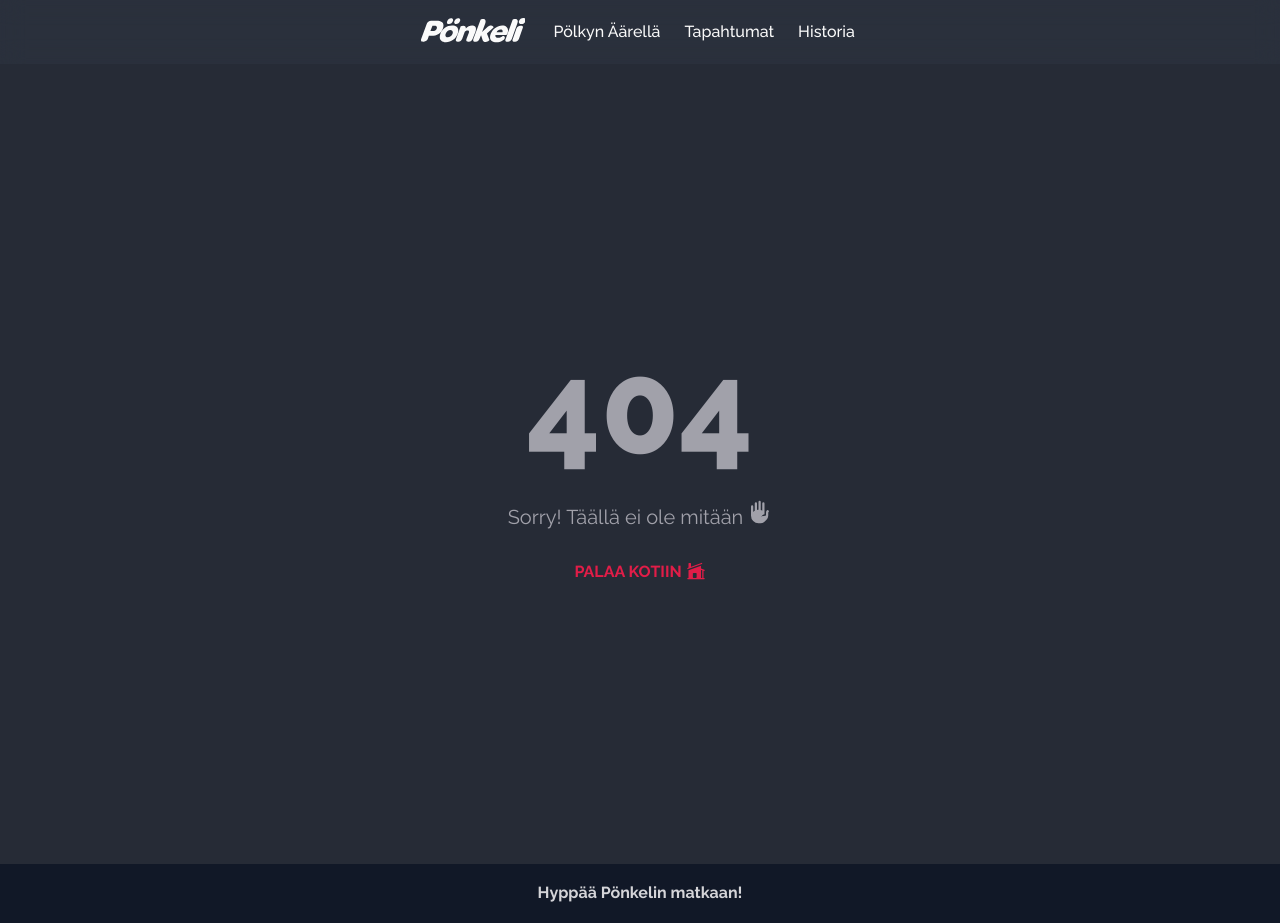
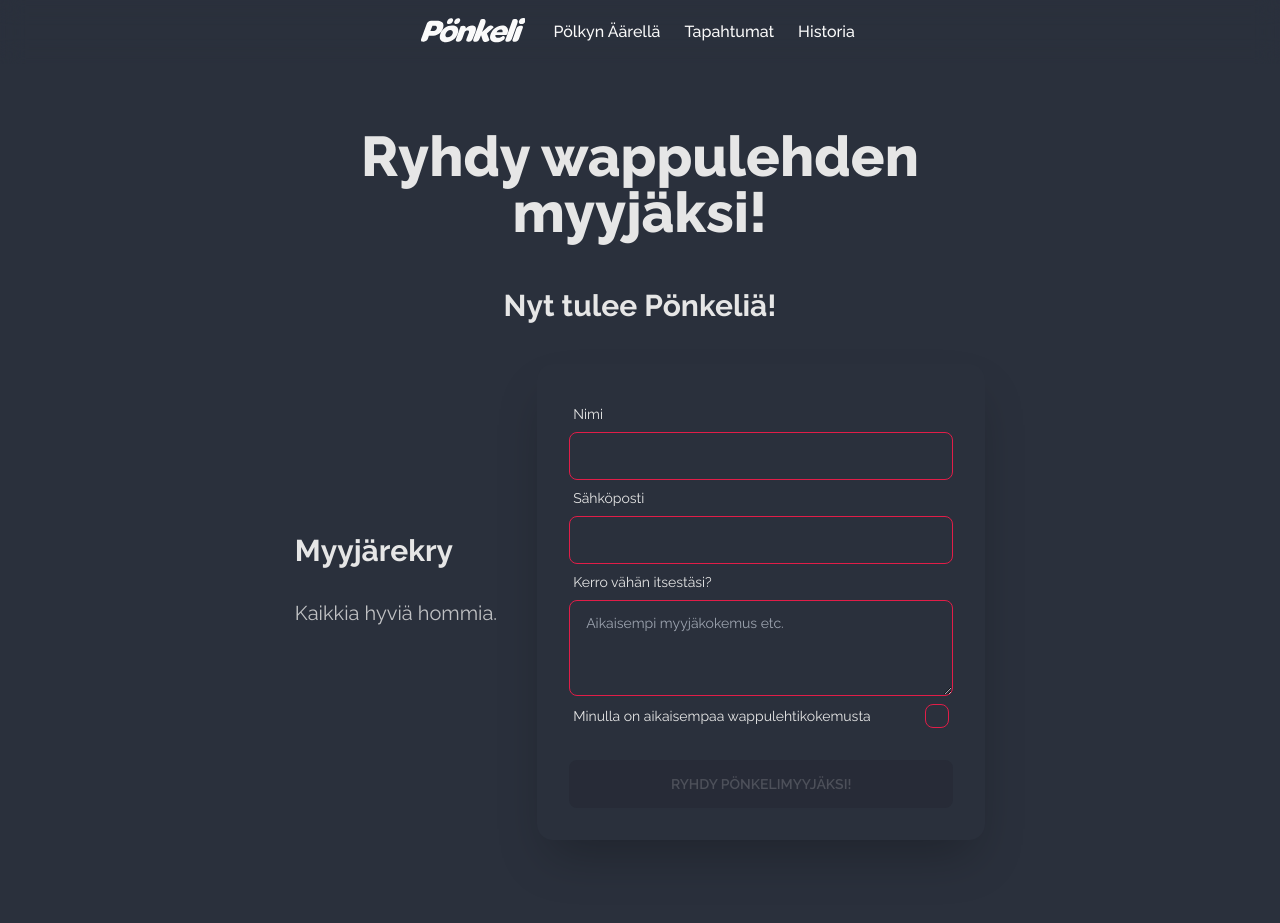
Before and after one commit to kolmeseiska/next-wappulehti, a Next.js app: page /myyjarekry in a window 1280 px wide. Before the commit this address had no page. Shown: the top 923 px of the page. Built offline with nearby package versions, Linux system fonts and the light colour scheme.

Commit message:
Create seller page, form and api

```diff
--- a/components/Navigation.tsx
+++ b/components/Navigation.tsx
@@ -12,7 +12,8 @@ type Route = [string, string]
 const routes:Route[] = [
   ['Pölkyn Äärellä', '/kisa'],
   ['Tapahtumat', '/tapahtumat'],
-  ['Historia', '/historia']
+  ['Historia', '/historia'],
+  // ['Myyjäksi!', '/myyjarekry'],
 ]
 
 const NavItems = ({ isCollapsed }:NavItemProps) => {
--- /dev/null
+++ b/components/SellerForm.tsx
@@ -0,0 +1,90 @@
+import { SubmitHandler, useForm } from 'react-hook-form'
+import { yupResolver } from '@hookform/resolvers/yup'
+
+import { Seller, sellerSchema } from '../src/seller'
+import FormCheckbox from './FormCheckbox'
+import FormInput from './FormInput'
+import FormTextarea from './FormTextarea'
+import LoadingIcon from './LoadingIcon'
+
+const upload = async (seller:Seller) => {
+  try {
+    const response = await fetch('/api/sellers', {
+      body:  JSON.stringify(seller),
+      method: 'POST',
+      headers: {
+        'Content-Type': 'application/json',
+      },
+    })
+    return await response.json()
+  } catch (error) {
+    console.log(error)
+  }
+}
+
+const defaultValues: Seller = {
+  name: '',
+  email: '',
+  description: '',
+  isExperience: false
+}
+
+const SellerForm = () => {
+  const { register, handleSubmit, formState, reset } = useForm<Seller>({
+    resolver: yupResolver(sellerSchema),
+    defaultValues
+  })
+
+  const onSubmit:SubmitHandler<Seller> = async (seller) => {
+    await upload(seller)
+    reset(defaultValues)
+  }
+
+  const { isSubmitting, isDirty, errors } = formState
+  const isBusy = isSubmitting || !isDirty
+  return (
+    <form onSubmit={handleSubmit(onSubmit)}>
+      <FormInput<Seller>
+        name='name'
+        label='Nimi'
+        register={register}
+        errors={errors}
+      />
+      <FormInput<Seller>
+        name='email'
+        label='Sähköposti'
+        register={register}
+        errors={errors}
+      />
+      <FormTextarea<Seller>
+        name='description'
+        label='Kerro vähän itsestäsi?'
+        register={register}
+        errors={errors}
+        placeholder='Aikaisempi myyjäkokemus etc.'
+      />
+      <FormCheckbox<Seller>
+        name='isExperience'
+        label='Minulla on aikaisempaa wappulehtikokemusta'
+        register={register}
+        errors={errors}
+      />
+      <div className='form-control mt-6'>
+        <button
+          type='submit'
+          className={`btn btn-primary relative ${isBusy ? 'btn-disabled' : ''} `}
+          disabled={isSubmitting || !isDirty}
+        >
+          {isSubmitting
+            ? <LoadingIcon />
+            : null}
+          {isDirty
+            ?'Lähetä'
+            :'Ryhdy Pönkelimyyjäksi!'}
+        </button>
+      </div>
+    </form>
+  )
+}
+
+export default SellerForm
--- /dev/null
+++ b/pages/api/sellers.ts
@@ -0,0 +1,42 @@
+import { NextApiRequest, NextApiResponse } from 'next'
+
+import { appendSheet, GoogleConfigSheets } from '../../src/google'
+import { Seller } from '../../src/seller'
+
+export default async function handler(
+  req: NextApiRequest & Seller,
+  res: NextApiResponse<ApiSuccess|ApiError>
+) {
+  if (req.method === 'POST') {
+    if(!process.env.SPREADSHEET_ID_SELLER || !process.env.API_KEY) {
+      return res.status(500)
+        .json({
+          message: 'Ongelmia palvelimella. Ota yhteyttä Pönkeleihin'
+        })
+    }
+
+    const configSheets = {
+      apiKey: process.env.API_KEY,
+      spreadsheetId: process.env.SPREADSHEET_ID_SELLER
+    } as GoogleConfigSheets
+
+    const data: Seller = req.body
+    const columns =[
+      new Date(),
+      data.email,
+      data.email,
+      data.description,
+      data.isExperience
+    ]
+
+    const sheet = await appendSheet(columns, configSheets)
+
+    console.log('Updated sheet', sheet)
+
+    res.status(200).json({
+      message: 'Got it!'
+    })
+  } else {
+    res.status(405).json({ error: `Method '${req.method}' Not Allowed`, message: 'error' })
+  }
+}
--- /dev/null
+++ b/pages/myyjarekry.tsx
@@ -0,0 +1,40 @@
+
+import CardFormPage from '../components/CardFormPage'
+import SellerForm from '../components/SellerForm'
+
+const myyjarekry = () => {
+  return (
+    <CardFormPage
+      header={(
+        <>
+          <h1>Ryhdy wappulehden myyjäksi!</h1>
+          <h2 className='text-3xl'>Nyt tulee Pönkeliä!</h2>
+        </>
+      )}
+      side={(
+        <>
+          <h2 className='text-3xl'>Myyjärekry</h2>
+          <p>
+            Kaikkia hyviä hommia.
+          </p>
+        </>
+      )}
+      form={(
+        <SellerForm />
+      )}
+      details={(
+        <>
+          <h2>
+            Mitä se vaatii?
+          </h2>
+          <p>
+            Myyt ja nautit. Lisää iloa wappuna
+          </p>
+          <i>Tiedot poistetaan yhteydenoton jälkeen.</i>
+        </>
+      )}
+    />
+  )
+}
+
+export default myyjarekry
--- /dev/null
+++ b/src/seller.tsx
@@ -0,0 +1,10 @@
+import yup from './validators'
+
+export const sellerSchema = yup.object({
+  name: yup.string().label('Nimi').defined().required().max(320),
+  email: yup.string().label('Sähköposti').defined().required().max(320),
+  description: yup.string().label('Lisätietoja').defined().required().max(2000),
+  isExperience: yup.boolean().label('Aikaisempi wappulehtikokemus').defined().required()
+})
+
+export type Seller = yup.InferType<typeof sellerSchema>
```
Also changed, not shown: types.d.ts (+8 -0 lines).
